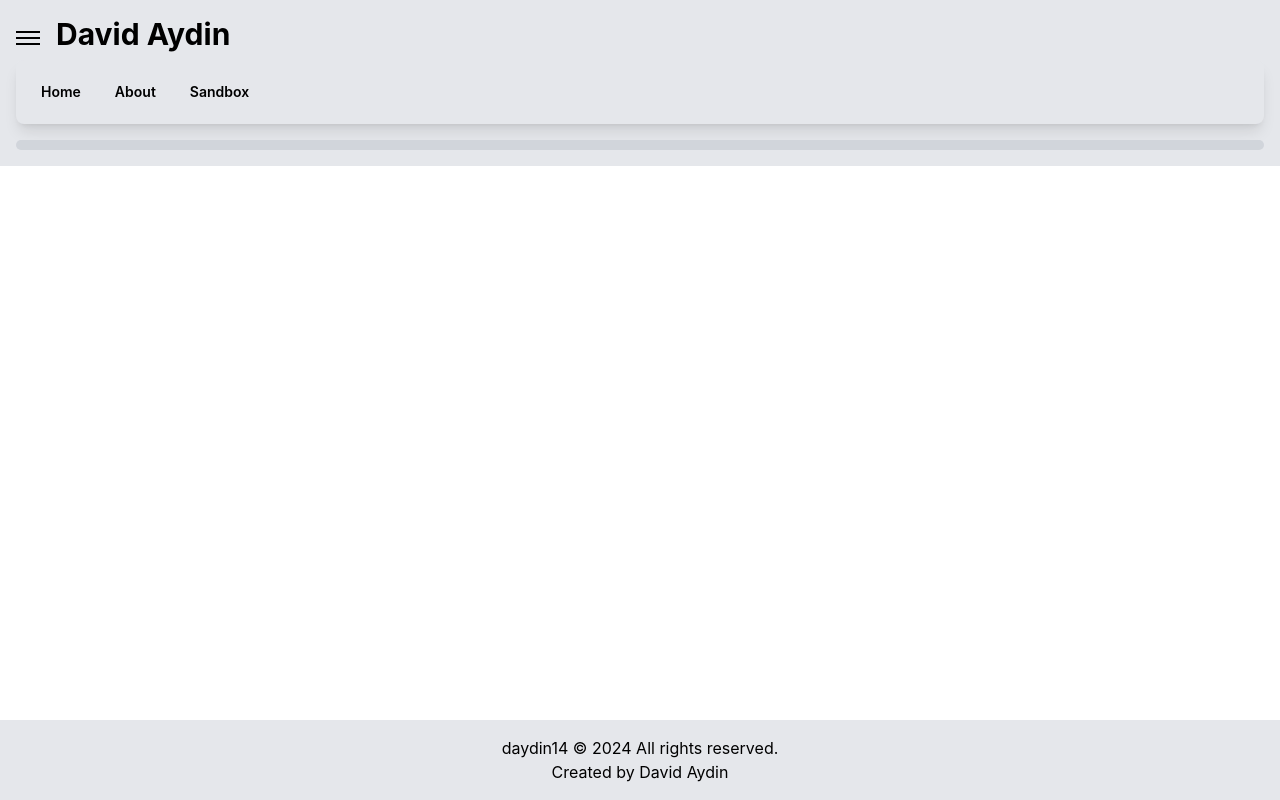
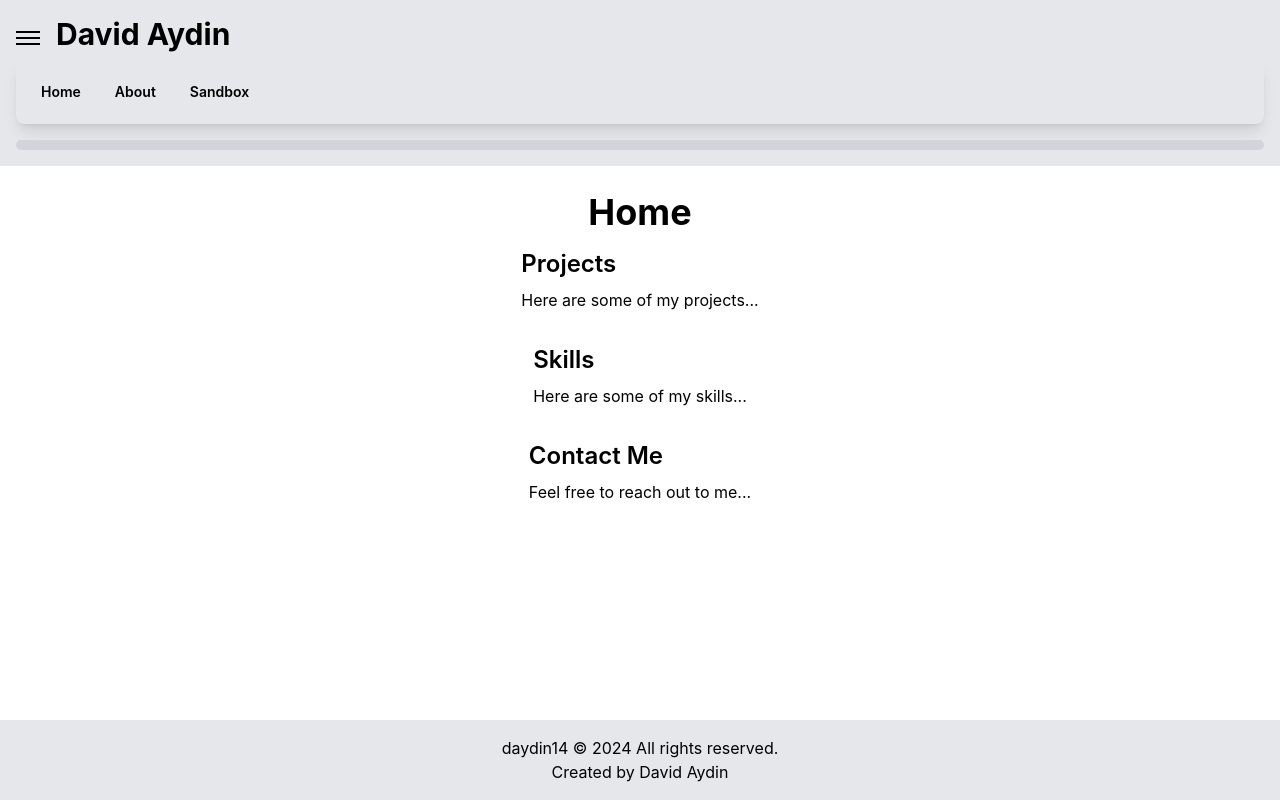
Before and after one commit to daydin14/daydin14.github.io, a React (Create React App) app in the folder portfolio/: page / in a window 1280 px wide. Built offline with nearby package versions, Linux system fonts and the light colour scheme.

Commit message:
Top margin for main content & Home sections

```diff
--- a/portfolio/src/App.js
+++ b/portfolio/src/App.js
@@ -29,7 +29,7 @@ const AppContent = () => {
   return (
     <div className="flex flex-col min-h-screen bg-white dark:bg-gray-800 text-black dark:text-white">
       <Header />
-      <main className="flex-grow p-4">
+      <main className="flex-grow p-4 mt-44">
         <AppRoutes />
       </main>
       <Footer />
--- a/portfolio/src/pages/Home.js
+++ b/portfolio/src/pages/Home.js
@@ -7,6 +7,18 @@ const Home = () => {
     return (
         <div className="flex flex-col items-center justify-center bg-white dark:bg-gray-800 text-black dark:text-white">
             <h1 className="text-4xl font-bold mb-4">Home</h1>
+            <section className="mb-8">
+                <h2 className="text-2xl font-semibold mb-2">Projects</h2>
+                <p>Here are some of my projects...</p>
+            </section>
+            <section className="mb-8">
+                <h2 className="text-2xl font-semibold mb-2">Skills</h2>
+                <p>Here are some of my skills...</p>
+            </section>
+            <section>
+                <h2 className="text-2xl font-semibold mb-2">Contact Me</h2>
+                <p>Feel free to reach out to me...</p>
+            </section>
         </div>
     )
 }
```
Also changed, not shown: 1 other file (tests, documents, lock files or other folders).
